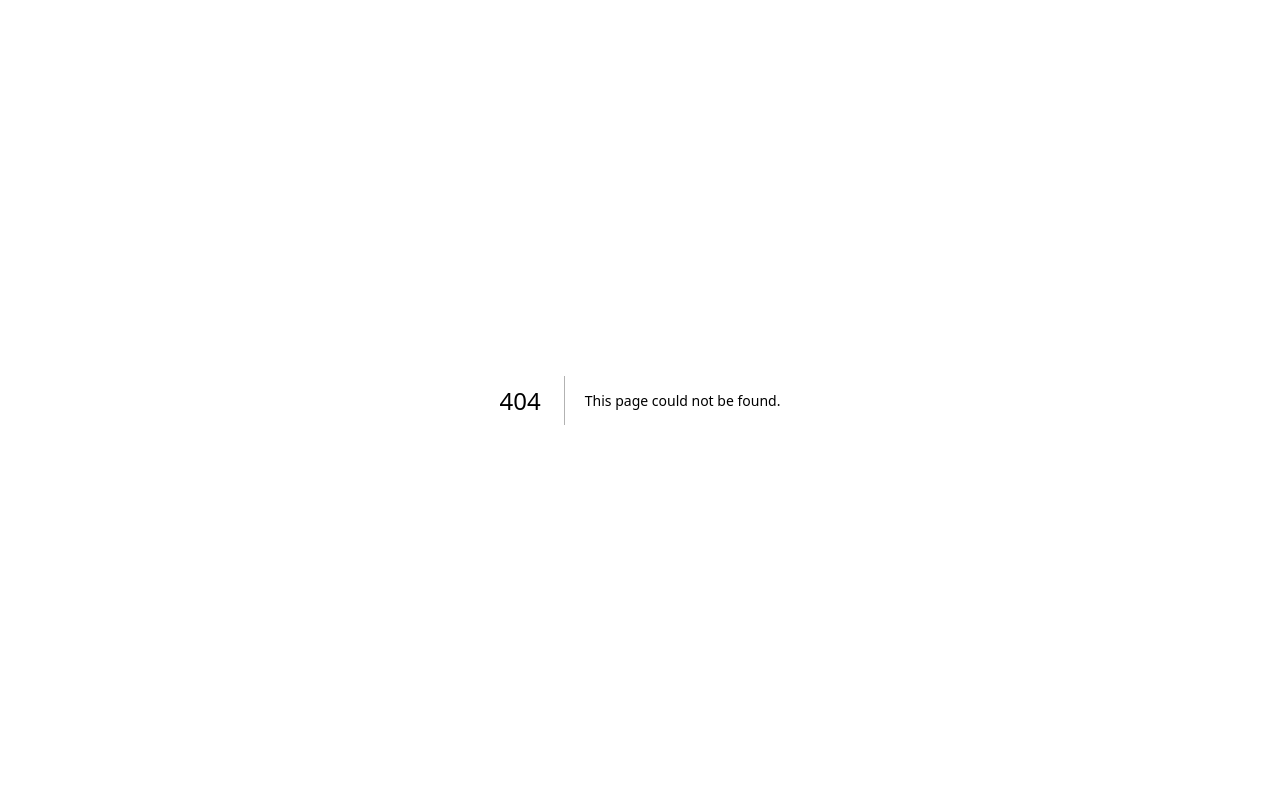
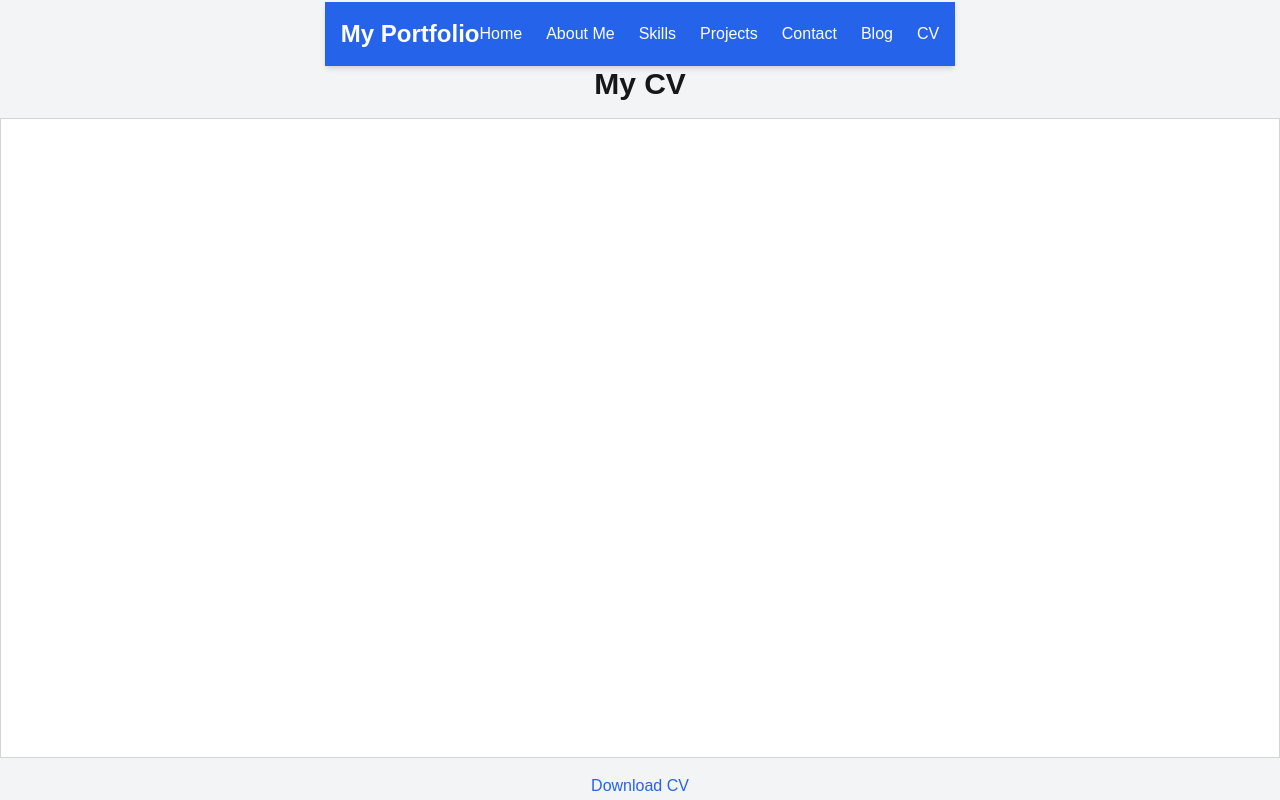
Before and after one commit to gloriousnetworker/gloriouslive, a Next.js app: page /cv in a window 1280 px wide. Before the commit this address had no page. Built offline with nearby package versions, Linux system fonts and the light colour scheme.

Commit message:
Added CV to navbar and created a page for it

```diff
--- a/src/components/Navbar.tsx
+++ b/src/components/Navbar.tsx
@@ -9,14 +9,11 @@ const Navbar = () => {
   };
 
   return (
-    <nav className="bg-blue-600 shadow-md sticky top-0 z-50"> {/* Sticky Navbar */}
+    <nav className="bg-blue-600 shadow-md sticky top-0 z-50">
       <div className="container mx-auto px-4 py-4 flex justify-between items-center">
-        {/* Logo */}
         <Link href="/" className="text-2xl font-bold text-white">
           My Portfolio
         </Link>
-
-        {/* Menu Links for large screens */}
         <div className="space-x-6 hidden md:flex">
           <Link href="/" className="text-white hover:text-blue-300">
             Home
@@ -36,9 +33,12 @@ const Navbar = () => {
           <Link href="/blog" className="text-white hover:text-blue-300">
             Blog
           </Link>
+          {/* Link to the CV page */}
+          <Link href="/cv" className="text-white hover:text-blue-300">
+            CV
+          </Link>
         </div>
 
-        {/* Mobile Menu Button */}
         <div className="md:hidden">
           <button onClick={toggleMenu} className="text-white focus:outline-none">
             <svg
@@ -59,7 +59,6 @@ const Navbar = () => {
         </div>
       </div>
 
-      {/* Mobile Menu Links */}
       {isOpen && (
         <div className="md:hidden bg-blue-600 shadow-md">
           <div className="px-4 py-2 space-y-2">
@@ -81,6 +80,10 @@ const Navbar = () => {
             <Link href="/blog" className="block text-white hover:text-blue-300">
               Blog
             </Link>
+            {/* Link to the CV page */}
+            <Link href="/cv" className="block text-white hover:text-blue-300">
+              CV
+            </Link>
           </div>
         </div>
       )}
--- /dev/null
+++ b/src/pages/cv.tsx
@@ -0,0 +1,25 @@
+import React from 'react';
+import Navbar from '../components/Navbar'; // Adjust the path if Navbar is in a different directory
+
+const CvPage = () => {
+  return (
+    <div className="flex flex-col items-center justify-center min-h-screen bg-gray-100">
+      <Navbar /> {/* Add the Navbar component here */}
+      <h1 className="text-3xl font-bold mb-4">My CV</h1>
+      <iframe
+        src="/RESUME.pdf" // Ensure this matches your file name
+        className="w-full h-[80vh] border border-gray-300"
+        title="CV"
+      />
+      <a
+        href="/RESUME.pdf" // Ensure this matches your file name
+        download
+        className="mt-4 text-blue-600 hover:text-blue-800"
+      >
+        Download CV
+      </a>
+    </div>
+  );
+};
+
+export default CvPage;
```
Also changed, not shown: 1 other file (tests, documents, lock files or other folders).
